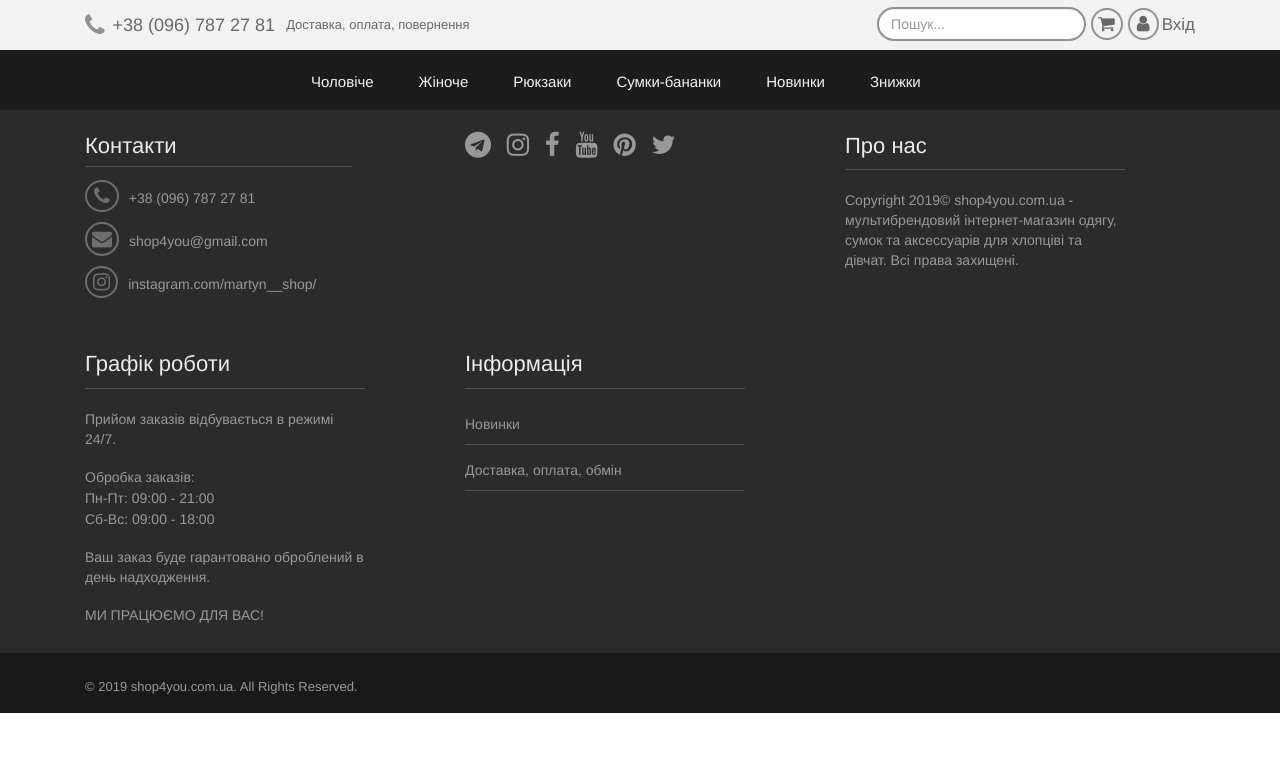
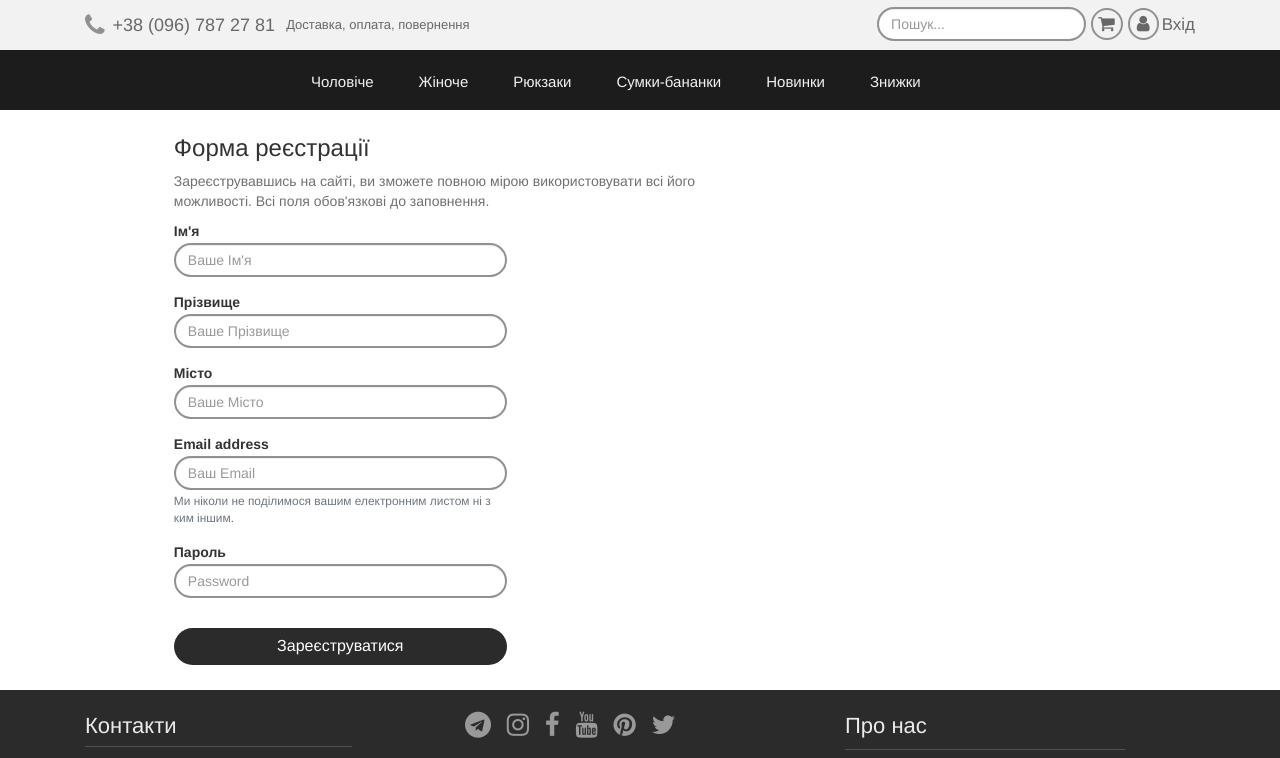
Before and after one commit to JimboGe/Shop.FrontEnd, a React (Create React App) app in the folder Shop.FrontEnd/ClientApp/: page /user/signup in a window 1280 px wide. Shown: the top 758 px of the page. Built offline with nearby package versions, Linux system fonts and the light colour scheme.

Commit message:
add signin and signup pages

```diff
--- a/Shop.FrontEnd/ClientApp/src/App.js
+++ b/Shop.FrontEnd/ClientApp/src/App.js
@@ -1,8 +1,10 @@
 import React, { Component } from 'react';
 import { Route } from 'react-router';
-import  Layout  from './components/Layout';
-import  Home  from './components/pages/Home/Home';
-import  Service  from './components/pages/Service/Service'
+import  Layout from './components/Layout';
+import  Home from './components/pages/Home/Home';
+import  Service from './components/pages/Service/Service'
+import  SignUp from './components/pages/SignUp/SignUp'
+import SignIn from './components/pages/SignIn/SignIn'
 import 'bootstrap/dist/css/bootstrap.min.css';
 import 'font-awesome/css/font-awesome.min.css';
 
@@ -10,5 +12,7 @@ export default () => (
   <Layout>
       <Route exact path='/' component={Home} />
       <Route exact path='/services' component={Service} />
+      <Route path='/user/signup' component={SignUp }/>
+      <Route path='/user/signin' component={SignIn }/>
   </Layout>
 );
--- a/Shop.FrontEnd/ClientApp/src/components/NavMenu.css
+++ b/Shop.FrontEnd/ClientApp/src/components/NavMenu.css
@@ -114,7 +114,7 @@ input.form-control:active, input.form-control:focus, input.form-control:hover{
 .container.dropdown .row{
    padding-left:30px;
 }
- .container.dropdown a:hover, .container.dropdown .droplist li:hover{
+.container.dropdown a:hover, .container.dropdown .droplist li:hover{
     color:#f08c01;
 }
 .container.dropdown .droplist a li{
@@ -198,10 +198,11 @@ input.form-control:active, input.form-control:focus, input.form-control:hover{
     margin-top:-5px;
     margin-bottom:15px;
     margin-right:25px;
-    transition-duration: 400ms;
+    transition-duration: 200ms;
     box-shadow: 2px 3px 5px rgba(97, 97, 97, 0.2);
 }
 .btn.btn-cart:hover{
-    color:white;
+    color:#f08c01;
+    text-shadow: 0 1px 0 #f08c01;
     background: black;
 }
--- a/Shop.FrontEnd/ClientApp/src/components/NavMenu.js
+++ b/Shop.FrontEnd/ClientApp/src/components/NavMenu.js
@@ -282,7 +282,7 @@ class NavMenu extends Component {
                   <i className="fa fa-shopping-cart" style={{ fontSize: '18px' }}></i>
                   {this.dropItemCart()}
                 </Link>
-                <Link to='/user/login' className='login-logo' >
+                <Link to='/user/signin' className='login-logo' >
                   <i className="fa fa-user" style={{ fontSize: '18px' }}></i>
                   <span>Вхід</span>
                 </Link>
--- /dev/null
+++ b/Shop.FrontEnd/ClientApp/src/components/pages/SignIn/SignIn.css
@@ -0,0 +1,31 @@
+.signin{
+    margin:25px 0;
+}
+.signin p{
+    color: rgb(112, 112, 112);
+}
+.signin.left{
+    margin-left:15%;
+    margin-right: 25%;
+}
+.signin h2{
+    margin-top:30px;
+    margin-bottom: 15px;
+}
+.signin button{
+    border-radius: 20px;
+    font-size:16px;
+    margin-top:15px;
+    background:#2b2b2b;
+}
+.signin.right button{
+    width:40%;
+}
+.signin.left button{
+    width:100%;
+}
+.signin button:hover.btn.btn-dark,.signin button:active.btn.btn-dark,.signin button:focus.btn.btn-dark{
+    color:#f08c01;
+    outline: 0;
+
+}
--- /dev/null
+++ b/Shop.FrontEnd/ClientApp/src/components/pages/SignIn/SignIn.js
@@ -0,0 +1,44 @@
+import React, { Component } from 'react';
+import { Link } from 'react-router-dom';
+import { Button, Form, FormControl, Row, Col } from "react-bootstrap";
+import './SignIn.css'
+
+class SignIn extends Component {
+    constructor(props) {
+        super(props);
+        this.state = {};
+    }
+    render() {
+        return (
+            <div className='container'>
+                <Row>
+                    <Col md={6}>
+                        <div className='signin left'>
+                            <h2>Увійти</h2>
+                            <p>
+                                Якщо ви вже зареєстровані на shop4u.com.ua, введіть ваші email та пароль для входу.
+                            </p>
+                            <div className="form-group">
+                                <label >Email address</label>
+                                <input type="email" className="form-control" id="exampleInputEmail1" aria-describedby="emailHelp" placeholder="Ваш Email" />
+                            </div>
+                            <div className="form-group">
+                                <label >Пароль</label>
+                                <input type="password" className="form-control" id="exampleInputPassword1" placeholder="Password" />
+                            </div>
+                            <button type="submit" className="btn btn-dark">Увійти</button>
+                        </div>
+                    </Col>
+                    <Col md={6}>
+                        <div className='signin right'>
+                            <h2>Ще не зареєстровані?</h2>
+                            <p>Якщо ви ще не реєструвалися на нашому сайті, натисніть кнопку "Зареєструватися".</p>
+                           <Link to='/user/signup'><button className="btn btn-dark">Зареєструватися</button></Link>
+                        </div>
+                    </Col>
+                </Row>
+            </div>
+        )
+    }
+}
+export default SignIn
--- /dev/null
+++ b/Shop.FrontEnd/ClientApp/src/components/pages/SignUp/SignUp.css
@@ -0,0 +1,24 @@
+.signup{
+    text-align: left;
+    margin:25px 42% 25px 8%;
+
+}
+.signup p{
+    color: rgb(112, 112, 112);
+}
+.signup .form-group{
+    text-align: left;
+    width:60%;
+}
+.signup button{
+    width:60%;
+    border-radius: 20px;
+    margin-top:15px;
+    font-size:16px;
+    background:#2b2b2b;
+}
+.signup button:hover.btn.btn-dark,.signup button:active.btn.btn-dark,.signup button:focus.btn.btn-dark{
+    color:#f08c01;
+    outline: 0;
+
+}
--- /dev/null
+++ b/Shop.FrontEnd/ClientApp/src/components/pages/SignUp/SignUp.js
@@ -0,0 +1,45 @@
+import React, { Component } from 'react';
+import './SignUp.css';
+
+class SignUp extends Component {
+    constructor(props) {
+        super(props);
+        this.state = {};
+    }
+    render() {
+        return (
+            <div className='container'>
+                <div className='signup'>
+                    <h3>Форма реєстрації</h3>
+                    <p>
+                        Зареєструвавшись на сайті, ви зможете повною мірою використовувати всі його можливості.
+                        Всі поля обов'язкові до заповнення.
+                    </p>
+                    <div className="form-group">
+                        <label>Ім'я</label>
+                        <input type="text" className="form-control" id="exampleInputEmail1" aria-describedby="emailHelp" placeholder="Ваше Ім'я" />
+                    </div>
+                    <div className="form-group">
+                        <label>Прізвище</label>
+                        <input type="text" className="form-control" id="exampleInputEmail1" aria-describedby="emailHelp" placeholder="Ваше Прізвище" />
+                    </div>
+                    <div className="form-group">
+                        <label>Місто</label>
+                        <input type="text" className="form-control" id="exampleInputEmail1" aria-describedby="emailHelp" placeholder="Ваше Місто" />
+                    </div>
+                    <div className="form-group">
+                        <label >Email address</label>
+                        <input type="email" className="form-control" id="exampleInputEmail1" aria-describedby="emailHelp" placeholder="Ваш Email" />
+                        <small id="emailHelp" className="form-text text-muted">Ми ніколи не поділимося вашим електронним листом ні з ким іншим.</small>
+                    </div>
+                    <div className="form-group">
+                        <label >Пароль</label>
+                        <input type="password" className="form-control" id="exampleInputPassword1" placeholder="Password" />
+                    </div>
+                    <button type="submit" className="btn btn-dark">Зареєструватися</button>
+                </div>
+            </div>
+        )
+    }
+}
+export default SignUp
```
Also changed, not shown: Shop.FrontEnd/ClientApp/src/components/pages/Home/Home.js (+0 -51 lines).
